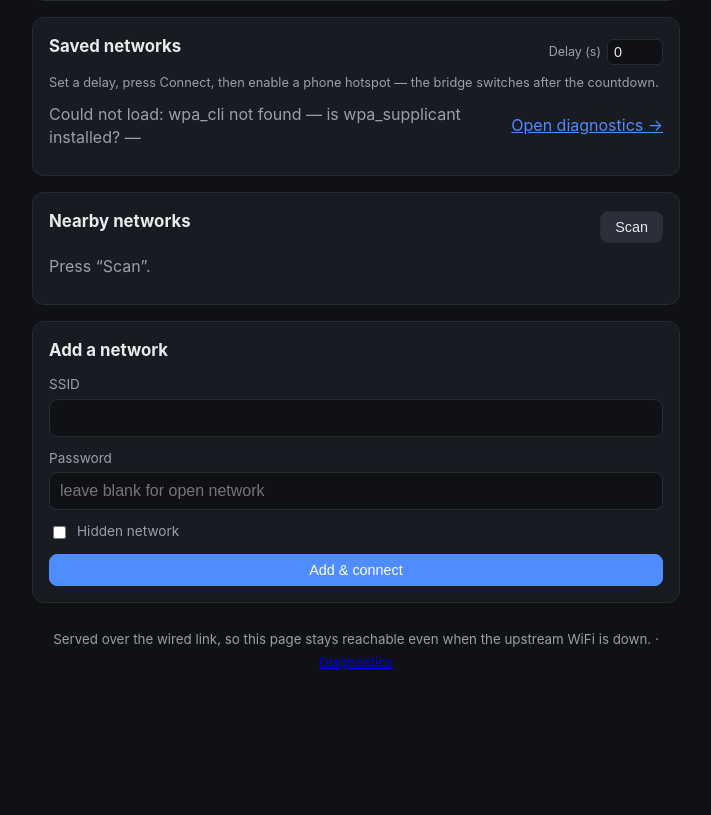
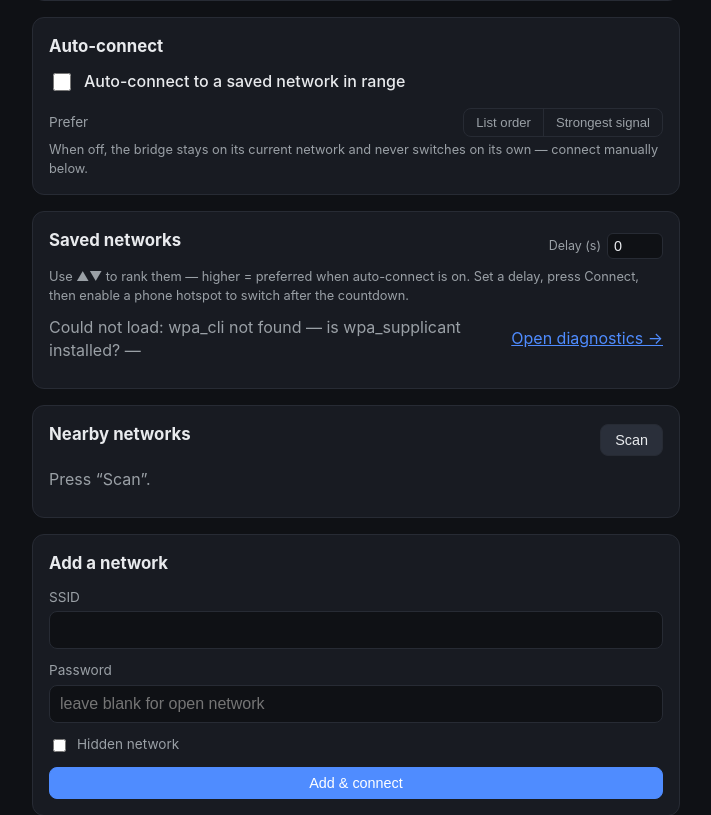
Before and after one commit to calapor/networkswitcher, a Flask app: page / in a window 1280 px wide. Shown: the part 716-1531 px from the top of the page, without its empty margins (284-995 px from the left). Before the commit the page ends 1386 px from the top, so only its background shows below. Run offline with Flask 3, Linux system fonts and the light colour scheme.

Commit message:
Add auto-connect config panel: priority ranking + order/signal mode
New Auto-connect card lets the user enable automatic connection to an
in-range saved network, choose list-order vs strongest-signal selection,
and rank saved networks with up/down arrows. Policy is pushed into
wpa_supplicant via per-network priority + enable/disable and persisted to
the conf (save_config) and settings.json.

Co-Authored-By: Claude Opus 4.8 <noreply@anthropic.com>

```diff
--- a/app.py
+++ b/app.py
@@ -14,6 +14,7 @@ import config
 import diag
 import net
 import persist_stats
+import settings
 import wifi
 
 app = Flask(__name__)
@@ -27,6 +28,13 @@ _action = {"busy": False, "step": "idle", "error": "", "target": "", "ts": 0}
 
 def _set(**kw):
     _action.update(kw, ts=time.time())
+
+
+def _apply_policy():
+    """Push the current auto-connect settings down into wpa_supplicant."""
+    s = settings.get()
+    order = [n["ssid"] for n in settings.ordered_networks()]
+    wifi.apply_policy(order, s["mode"], s["auto_connect"])
 
 
 def _switch_worker(connect_fn, target_label, delay=0):
@@ -70,10 +78,12 @@ def _switch_worker(connect_fn, target_label, delay=0):
         if not net.iface_ip(config.IFACE):
             raise wifi.WifiError("associated but no IP address was assigned")
 
-        # re-enable the other saved networks so auto-fallback/return still works
+        # re-apply the auto-connect policy: priorities + which networks stay
+        # enabled (so auto-fallback/return works, or stays manual-only, per the
+        # user's config panel settings).
         _set(step="finalizing")
         try:
-            wifi.enable_all()
+            _apply_policy()
         except wifi.WifiError:
             pass  # non-fatal
 
@@ -152,6 +162,54 @@ def api_saved():
         return jsonify({"error": str(e)}), 500
 
 
+@app.route("/api/config")
+def api_config():
+    """Auto-connect settings plus the saved networks in preference order."""
+    s = settings.get()
+    try:
+        nets = settings.ordered_networks()
+    except wifi.WifiError as e:
+        return jsonify({"error": str(e)}), 500
+    return jsonify({"auto_connect": s["auto_connect"], "mode": s["mode"], "networks": nets})
+
+
+@app.route("/api/config", methods=["POST"])
+def api_config_set():
+    data = request.get_json(silent=True) or {}
+    kw = {}
+    if "auto_connect" in data:
+        kw["auto_connect"] = bool(data["auto_connect"])
+    if "mode" in data:
+        if data["mode"] not in ("order", "signal"):
+            return jsonify({"error": "mode must be 'order' or 'signal'"}), 400
+        kw["mode"] = data["mode"]
+    settings.set(**kw)
+    try:
+        _apply_policy()
+    except wifi.WifiError as e:
+        return jsonify({"error": str(e)}), 500
+    return jsonify({"ok": True})
+
+
+@app.route("/api/networks/order", methods=["POST"])
+def api_order():
+    """Set the saved-network preference ranking from a list of network ids."""
+    data = request.get_json(silent=True) or {}
+    ids = data.get("order")
+    if not isinstance(ids, list):
+        return jsonify({"error": "order must be a list of network ids"}), 400
+    try:
+        by_id = {n["id"]: n["ssid"] for n in wifi.list_networks()}
+        order_ssids = [by_id[int(i)] for i in ids if int(i) in by_id]
+        settings.set(order=order_ssids)
+        _apply_policy()
+    except (TypeError, ValueError):
+        return jsonify({"error": "order must contain network ids"}), 400
+    except wifi.WifiError as e:
+        return jsonify({"error": str(e)}), 500
+    return jsonify({"ok": True})
+
+
 @app.route("/api/networks/scan")
 def api_scan():
     try:
@@ -203,6 +261,8 @@ def api_forget():
         return jsonify({"error": "missing network id"}), 400
     try:
         wifi.forget(nid)
+        # drop it from the ranking and re-assert priorities on what remains
+        _apply_policy()
     except wifi.WifiError as e:
         return jsonify({"error": str(e)}), 500
     return jsonify({"ok": True})
@@ -218,4 +278,9 @@ def api_action_dismiss():
 
 
 if __name__ == "__main__":
+    # Make wpa_supplicant reflect the saved auto-connect policy on boot.
+    try:
+        _apply_policy()
+    except wifi.WifiError:
+        pass  # supplicant may not be reachable yet; the watchdog will recover it
     app.run(host=config.BIND_HOST, port=config.PORT, threaded=True)
--- a/static/app.js
+++ b/static/app.js
@@ -119,27 +119,64 @@ async function refreshStatus() {
   try {
     const s = await getJSON("/api/status");
     renderStatus(s);
-    if (!(s.action && s.action.busy)) loadSaved();
+    if (!(s.action && s.action.busy)) loadConfig();
   } catch (e) {
     clearTimeout(pollTimer);
     pollTimer = setTimeout(refreshStatus, 4000);
   }
 }
 
-// --- saved networks ---------------------------------------------------------
+// --- auto-connect config + saved networks -----------------------------------
 
-async function loadSaved() {
+let _savedNets = [];  // saved networks in current preference order (rank first)
+
+// Fetches /api/config (settings + ranked networks) and renders both the
+// auto-connect card and the ordered saved-networks list with ▲▼ controls.
+async function loadConfig() {
   const ul = $("saved");
   try {
-    const nets = await getJSON("/api/networks/saved");
-    if (nets.error) throw new Error(nets.error);
+    const cfg = await getJSON("/api/config");
+    if (cfg.error) throw new Error(cfg.error);
+    renderAutoConnect(cfg);
+    _savedNets = cfg.networks || [];
+    renderSaved(_savedNets);
+  } catch (e) {
+    ul.innerHTML = `<li class="muted">Could not load: ${e.message} — ${DIAG_LINK}</li>`;
+  }
+}
+
+function renderAutoConnect(cfg) {
+  $("ac-enabled").checked = !!cfg.auto_connect;
+  document.querySelectorAll("#ac-mode .seg").forEach(b =>
+    b.classList.toggle("active", b.dataset.mode === cfg.mode));
+  // the order/signal toggle only applies while auto-connect is on
+  $("ac-mode-row").classList.toggle("disabled", !cfg.auto_connect);
+}
+
+function renderSaved(nets) {
+  const ul = $("saved");
   if (!nets.length) {
     ul.innerHTML = '<li class="muted">No saved networks yet.</li>';
     return;
   }
   ul.innerHTML = "";
-    for (const n of nets) {
+  nets.forEach((n, i) => {
     const li = document.createElement("li");
+
+    const arrows = document.createElement("span");
+    arrows.className = "arrows";
+    const up = document.createElement("button");
+    up.className = "arrow"; up.textContent = "▲"; up.title = "Move up";
+    up.disabled = i === 0;
+    up.onclick = () => moveNetwork(i, -1);
+    const down = document.createElement("button");
+    down.className = "arrow"; down.textContent = "▼"; down.title = "Move down";
+    down.disabled = i === nets.length - 1;
+    down.onclick = () => moveNetwork(i, 1);
+    arrows.appendChild(up);
+    arrows.appendChild(down);
+    li.appendChild(arrows);
+
     const name = document.createElement("span");
     name.className = "name";
     name.textContent = n.ssid;
@@ -165,10 +202,32 @@ async function loadSaved() {
     li.appendChild(forget);
 
     ul.appendChild(li);
+  });
 }
+
+async function saveConfig(body) {
+  try {
+    await postJSON("/api/config", body);
+    loadConfig();
   } catch (e) {
-    ul.innerHTML = `<li class="muted">Could not load: ${e.message} — ${DIAG_LINK}</li>`;
+    alert(e.message);
+    loadConfig();  // resync the controls with server state
   }
+}
+
+// Swap the network at `idx` with its neighbour in `dir` (-1 up / +1 down) and
+// persist the new ranking.
+async function moveNetwork(idx, dir) {
+  const j = idx + dir;
+  if (j < 0 || j >= _savedNets.length) return;
+  const order = _savedNets.map(n => n.id);
+  [order[idx], order[j]] = [order[j], order[idx]];
+  try {
+    await postJSON("/api/networks/order", { order });
+  } catch (e) {
+    alert(e.message);
+  }
+  loadConfig();
 }
 
 async function doConnect(id, btn) {
@@ -187,7 +246,7 @@ async function doForget(id, ssid) {
   if (!confirm(`Forget “${ssid}”?`)) return;
   try {
     await postJSON("/api/forget", { id });
-    loadSaved();
+    loadConfig();
   } catch (e) {
     alert(e.message);
   }
@@ -454,6 +513,12 @@ function switchTab(view) {
 
 $("scan-btn").addEventListener("click", doScan);
 $("add-form").addEventListener("submit", doAdd);
+$("ac-enabled").addEventListener("change", (e) => saveConfig({ auto_connect: e.target.checked }));
+document.querySelectorAll("#ac-mode .seg").forEach(b =>
+  b.addEventListener("click", () => {
+    if (!$("ac-enabled").checked) return;  // toggle is inert while auto-connect is off
+    saveConfig({ mode: b.dataset.mode });
+  }));
 document.querySelectorAll(".tab[data-period]").forEach(t => t.addEventListener("click", () => switchTab(t.dataset.period)));
 refreshStatus();
 loadHistory();
--- a/static/style.css
+++ b/static/style.css
@@ -80,6 +80,30 @@ code { background: #00000033; padding: 1px 5px; border-radius: 4px; }
 
 .signal { font-variant-numeric: tabular-nums; color: var(--muted); font-size: .85rem; width: 44px; text-align: right; }
 
+/* auto-connect card */
+.switch-row { display: flex; align-items: center; gap: 10px; cursor: pointer; font-weight: 500; }
+.switch-row input { width: 18px; height: 18px; flex: none; accent-color: var(--accent); }
+.mode-row { margin-top: 14px; }
+.mode-label { color: var(--muted); font-size: .85rem; }
+.toggle { display: inline-flex; border: 1px solid var(--border); border-radius: 8px; overflow: hidden; }
+.toggle .seg {
+  background: none; border: none; color: var(--muted); cursor: pointer;
+  padding: 6px 12px; font-size: .82rem;
+}
+.toggle .seg + .seg { border-left: 1px solid var(--border); }
+.toggle .seg.active { background: var(--accent); color: #fff; }
+.mode-row.disabled { opacity: .4; pointer-events: none; }
+
+/* reorder arrows in the saved list */
+.arrows { display: flex; flex-direction: column; gap: 2px; flex: none; }
+.arrows .arrow {
+  background: #2a2f3a; border: 1px solid var(--border); color: var(--fg);
+  border-radius: 5px; width: 26px; height: 17px; line-height: 1; padding: 0;
+  font-size: .7rem; cursor: pointer;
+}
+.arrows .arrow:hover:not(:disabled) { border-color: var(--accent); }
+.arrows .arrow:disabled { opacity: .3; cursor: default; }
+
 .add-form { display: flex; flex-direction: column; gap: 12px; }
 .add-form label { display: flex; flex-direction: column; gap: 4px; font-size: .85rem; color: var(--muted); }
 .add-form input[type=text], .add-form input[type=password] {
--- a/templates/index.html
+++ b/templates/index.html
@@ -44,14 +44,32 @@
     </div>
   </section>
 
+  <section class="card" id="autoconnect-card">
+    <h2>Auto-connect</h2>
+    <label class="switch-row">
+      <input type="checkbox" id="ac-enabled">
+      <span>Auto-connect to a saved network in range</span>
+    </label>
+    <div class="row-between mode-row" id="ac-mode-row">
+      <span class="mode-label">Prefer</span>
+      <div class="toggle" id="ac-mode">
+        <button class="seg" data-mode="order">List order</button>
+        <button class="seg" data-mode="signal">Strongest signal</button>
+      </div>
+    </div>
+    <p class="hint" id="ac-hint">When off, the bridge stays on its current
+      network and never switches on its own — connect manually below.</p>
+  </section>
+
   <section class="card">
     <div class="row-between">
       <h2>Saved networks</h2>
       <label class="delay">Delay (s)
         <input type="number" id="switch-delay" min="0" max="120" value="0"></label>
     </div>
-    <p class="hint">Set a delay, press Connect, then enable a phone hotspot — the
-      bridge switches after the countdown.</p>
+    <p class="hint">Use ▲▼ to rank them — higher = preferred when auto-connect is
+      on. Set a delay, press Connect, then enable a phone hotspot to switch after
+      the countdown.</p>
     <ul id="saved" class="list"><li class="muted">Loading…</li></ul>
   </section>
 
```
Also changed, not shown: settings.py (added, +79 -0 lines), wifi.py (+48 -2 lines), README.md, 2 other files. Lines whose indentation alone changed are shown as unchanged.
